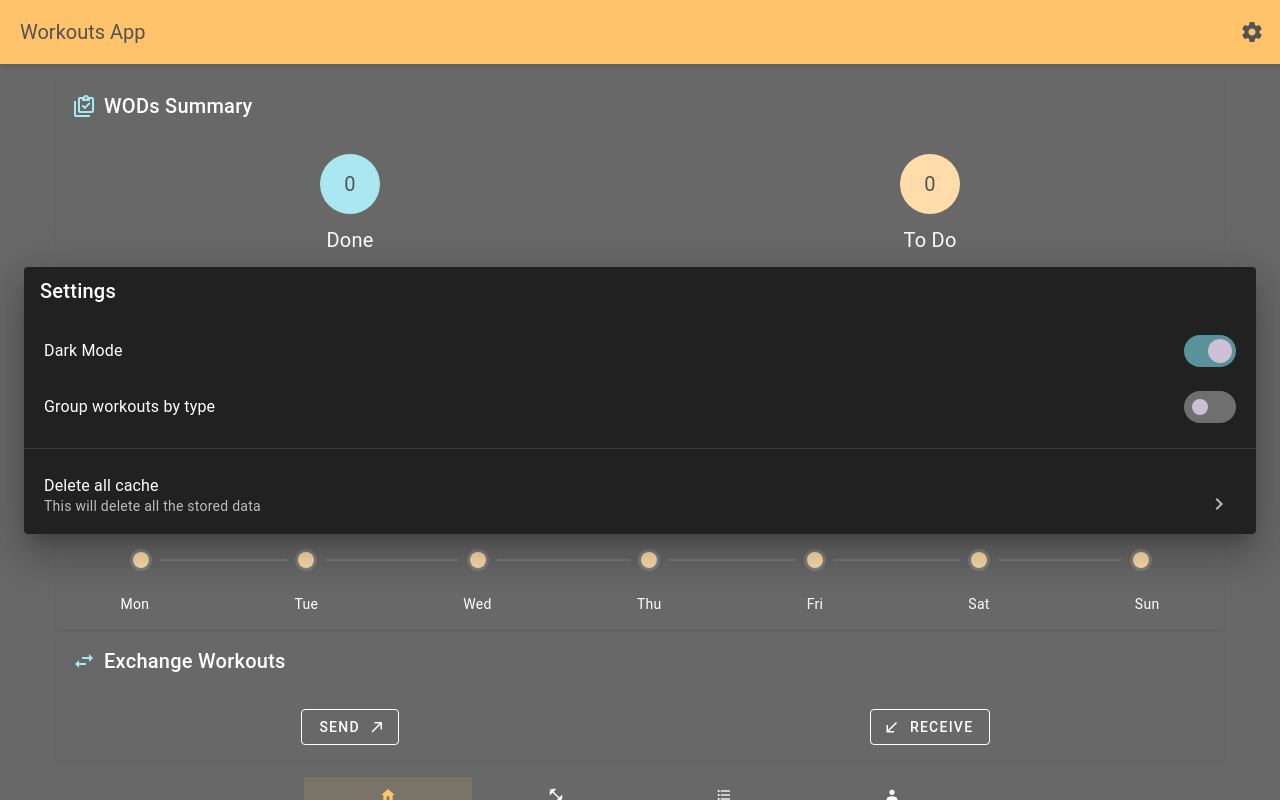
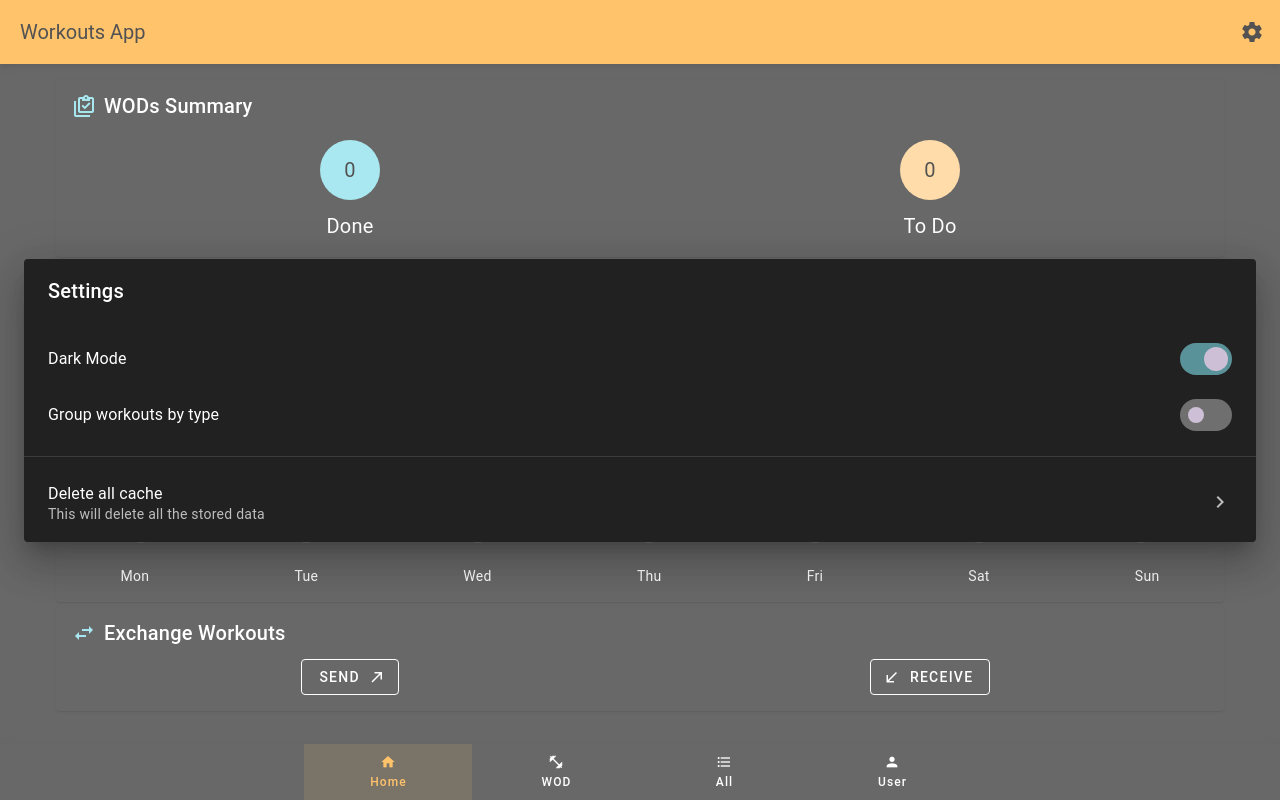
Before and after one commit to inesosoares6/workouts-app, a Vue app: page / in a window 1280 px wide. Both pictures are taken after a click on the button 1252 px from the left and 32 px from the top of the page. Built offline with nearby package versions, Linux system fonts and the light colour scheme.

Commit message:
fix settings popup

```diff
--- a/src/components/WorkoutView/pop-ups/TabataSettings.vue
+++ b/src/components/WorkoutView/pop-ups/TabataSettings.vue
@@ -3,7 +3,7 @@
 		v-model="tabataSettings"
 		activator="parent"
 	>
-		<v-card :title="'Tabata Settings'">
+		<v-card>
 			<template v-slot:prepend>
 				<v-icon
 					size="small"
@@ -12,7 +12,8 @@
 					mdi-camera-timer
 				</v-icon>
 			</template>
-			<v-card-text>
+			<template v-slot:title>Tabata Settings</template>
+			<v-card-text class="mt-3 pb-0">
 				<v-form ref="form">
 					<v-row
 						align="center"
@@ -84,10 +85,6 @@ const returnTabata = () => {
 </script>
 
 <style scoped lang="css">
-.v-card-text {
-	margin-top: 15px;
-}
-
 .left-column {
 	width: 45%;
 	margin-right: 2.5%;
--- a/src/components/pop-ups/SettingsMenu.vue
+++ b/src/components/pop-ups/SettingsMenu.vue
@@ -4,12 +4,12 @@
 		activator="parent"
 	>
 		<v-card>
-			<v-card-title>Settings</v-card-title>
-			<v-card-text style="padding: 0px 20px 0px 20px">
+			<template v-slot:title>Settings</template>
+			<v-card-text class="pb-0">
 				<v-list>
 					<v-list-item
 						title="Dark Mode"
-						style="padding: 0px"
+						class="pa-0"
 					>
 						<template v-slot:append>
 							<v-switch
@@ -23,7 +23,7 @@
 					</v-list-item>
 					<v-list-item
 						title="Group workouts by type"
-						style="padding: 0px"
+						class="pa-0"
 					>
 						<template v-slot:append>
 							<v-switch
@@ -38,16 +38,16 @@
 				</v-list>
 			</v-card-text>
 			<v-divider />
-			<v-card-text style="padding: 0px 20px 0px 20px">
+			<v-card-text class="py-0">
 				<v-list lines="two">
 					<v-list-item
 						title="Delete all cache"
 						subtitle="This will delete all the stored data"
-						style="padding: 0px"
+						class="pa-0"
 						@click="deleteAllCache"
 					>
 						<template v-slot:append>
-							<v-icon class="material-icons">mdi-chevron-right</v-icon>
+							<v-icon>mdi-chevron-right</v-icon>
 						</template>
 					</v-list-item>
 				</v-list>
@@ -69,14 +69,6 @@ const theme = ref(useTheme())
 
 const emit = defineEmits(['toggle-theme'])
 
-onMounted(() => {
-	isDarkMode.value = theme.value.global.name === 'dark'
-})
-
-onUpdated(() => {
-	groupByTypeEnabled.value = storeApp.groupByType
-})
-
 const groupByTypeFunction = () => {
 	storeApp.groupByTypeFunction(groupByTypeEnabled.value)
 }
@@ -88,20 +80,14 @@ const toggleTheme = () => {
 const deleteAllCache = () => {
 	storeApp.deleteAllCache()
 }
+
+onMounted(() => {
+	isDarkMode.value = theme.value.global.name === 'dark'
+})
+
+onUpdated(() => {
+	groupByTypeEnabled.value = storeApp.groupByType
+})
 </script>
 
-<style>
-.v-divider {
-	margin-top: 10px;
-	margin-bottom: 10px;
-}
-
-.v-row {
-	margin-top: 10px;
-}
-
-.material-icons {
-	margin-right: 5px;
-	margin-top: 20px;
-}
-</style>
+<style scoped lang="css"></style>
```
